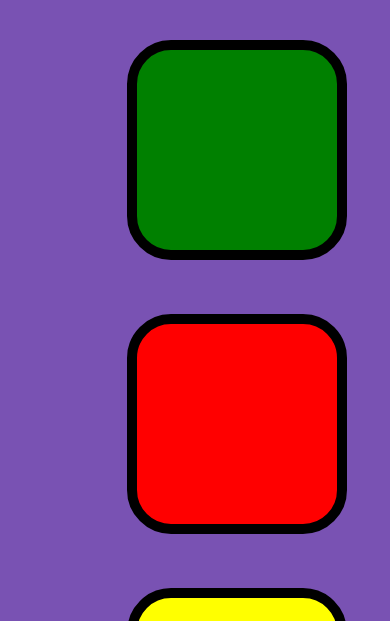
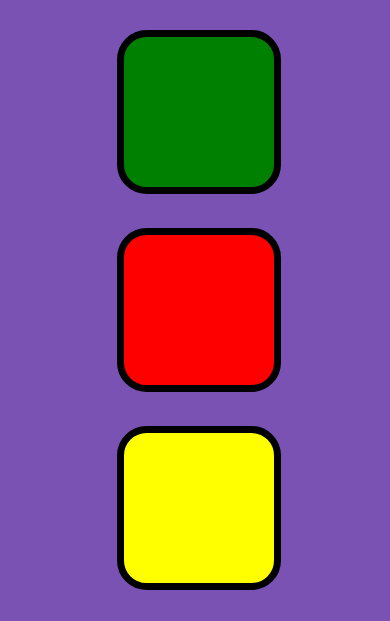
Before and after one commit to kartik2408/SimonGame, a plain HTML site: page index.html in a window 390 px wide. Shown: the part 166-787 px from the top of the page. Drawn offline with nearby package versions, Linux system fonts and the light colour scheme.

Commit message:
Update styles.css

```diff
--- a/styles.css
+++ b/styles.css
@@ -33,6 +33,19 @@ body {
   opacity: 0.8;
 }
 
+@media (max-width: 900px) {
+  .btn {
+    margin: 15px;
+    display: inline-block;
+    height: 150px;
+    width: 150px;
+    border: 7px solid black;
+    border-radius: 18%;
+
+  }
+}
+
+
 .red {
   background-color: red;
 }
```
